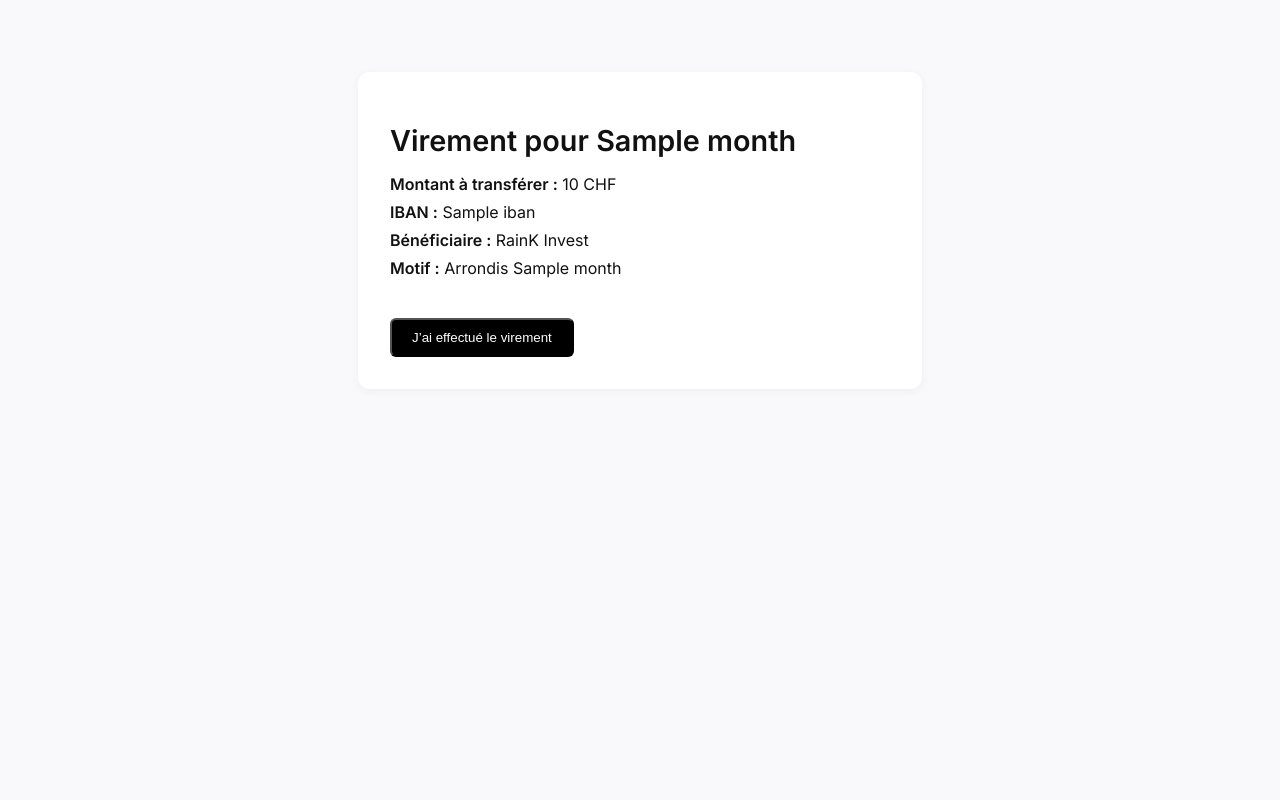
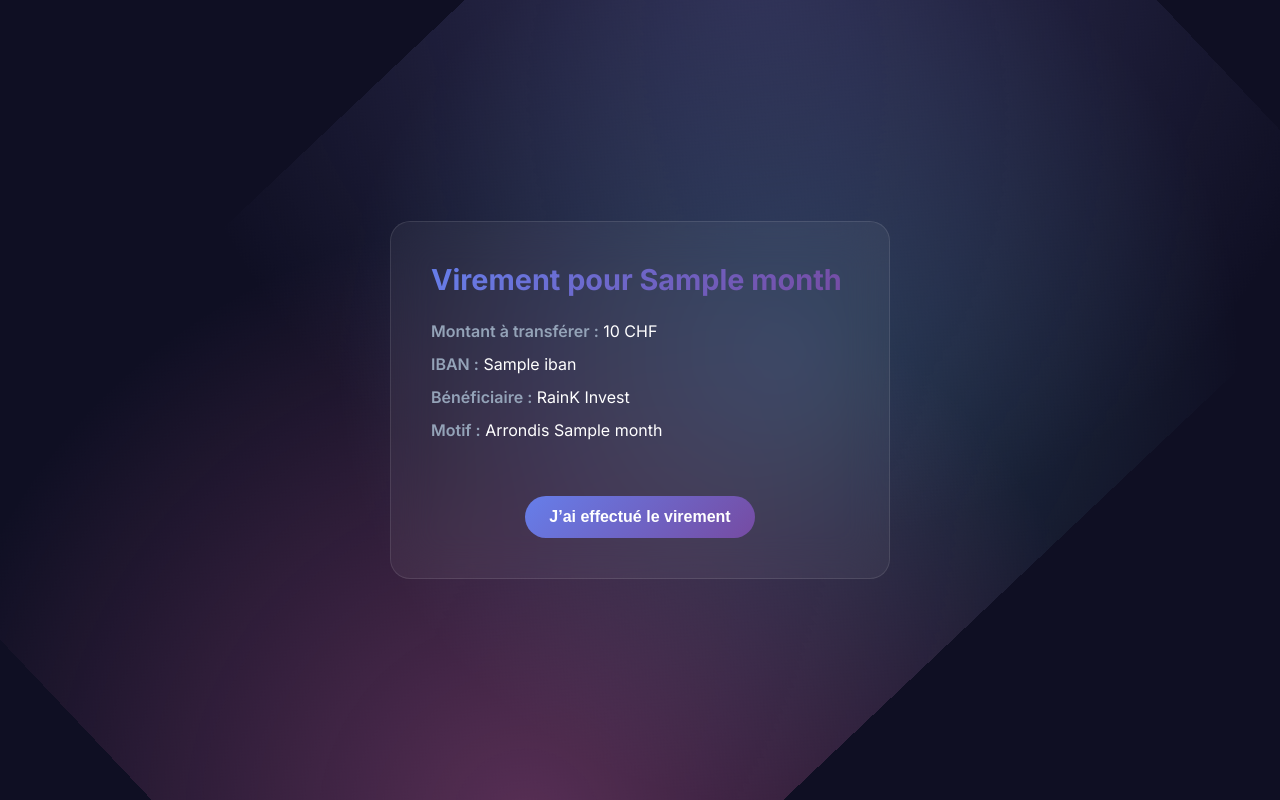
Before and after one commit to PiotrKley259/RainK, a Flask app: template templates/virement.html in a window 1280 px wide. Run offline with Flask 3, Linux system fonts and the light colour scheme; the template is opened without the code that fills it: most values are stand-ins (such as "Sample title", 1, 10 or a date in 2020).

Commit message:
Add files via upload

```diff
--- a/templates/virement.html
+++ b/templates/virement.html
@@ -1,25 +1,141 @@
-<!-- templates/virement.html -->
 <!DOCTYPE html>
 <html lang="fr">
 <head>
   <meta charset="UTF-8" />
-  <title>Virement manuel</title>
-  <link href="https://fonts.googleapis.com/css2?family=Inter:wght@400;600&display=swap" rel="stylesheet" />
+  <meta name="viewport" content="width=device-width, initial-scale=1.0" />
+  <title>Virement manuel – RainK</title>
+  <link href="https://fonts.googleapis.com/css2?family=Inter:wght@400;600;700&display=swap" rel="stylesheet" />
   <style>
-    body { font-family: 'Inter', sans-serif; background: #f9f9fb; color: #111; padding: 2rem; }
-    h1 { font-size: 1.8rem; margin-bottom: 1rem; }
-    .section { background: white; padding: 2rem; border-radius: 12px; box-shadow: 0 2px 10px rgba(0,0,0,0.05); max-width: 500px; margin: 2rem auto; }
-    p { margin: 0.5rem 0; }
-    .btn { display: inline-block; margin-top: 2rem; padding: 10px 20px; background: #000; color: white; text-decoration: none; border-radius: 6px; }
+    :root {
+      --color-bg: #0f0f23;
+      --color-text: #ffffff;
+      --color-muted: #94a3b8;
+      --color-border: rgba(255, 255, 255, 0.1);
+      --color-card: rgba(255, 255, 255, 0.05);
+      --gradient-primary: linear-gradient(135deg, #667eea 0%, #764ba2 100%);
+    }
+
+    * {
+      box-sizing: border-box;
+      margin: 0;
+      padding: 0;
+    }
+
+    body {
+      font-family: 'Inter', sans-serif;
+      background: var(--color-bg);
+      color: var(--color-text);
+      display: flex;
+      justify-content: center;
+      align-items: center;
+      min-height: 100vh;
+      padding: 2rem;
+      position: relative;
+    }
+
+    body::before {
+      content: '';
+      position: fixed;
+      top: 0;
+      left: 0;
+      width: 100%;
+      height: 100%;
+      background:
+        radial-gradient(circle at 20% 80%, rgba(120, 119, 198, 0.3) 0%, transparent 50%),
+        radial-gradient(circle at 80% 20%, rgba(255, 119, 198, 0.3) 0%, transparent 50%),
+        radial-gradient(circle at 40% 40%, rgba(120, 219, 255, 0.2) 0%, transparent 50%);
+      z-index: -1;
+      animation: float 20s ease-in-out infinite;
+    }
+
+    @keyframes float {
+      0%, 100% { transform: translateY(0px) rotate(0deg); }
+      50% { transform: translateY(-20px) rotate(180deg); }
+    }
+
+    .card {
+      background: var(--color-card);
+      backdrop-filter: blur(20px);
+      border: 1px solid var(--color-border);
+      border-radius: 20px;
+      padding: 2.5rem;
+      max-width: 500px;
+      width: 100%;
+      text-align: left;
+    }
+
+    h1 {
+      font-size: 1.8rem;
+      font-weight: 700;
+      margin-bottom: 1.5rem;
+      background: var(--gradient-primary);
+      -webkit-background-clip: text;
+      -webkit-text-fill-color: transparent;
+      background-clip: text;
+    }
+
+    p {
+      margin: 0.8rem 0;
+      font-size: 1rem;
+      color: var(--color-text);
+    }
+
+    p strong {
+      color: var(--color-muted);
+      font-weight: 600;
+    }
+
+    .btn {
+      margin-top: 2rem;
+      display: inline-block;
+      padding: 12px 24px;
+      font-size: 1rem;
+      font-weight: 600;
+      color: #fff;
+      background: var(--gradient-primary);
+      border: none;
+      border-radius: 50px;
+      text-decoration: none;
+      cursor: pointer;
+      transition: all 0.3s ease;
+      position: relative;
+      overflow: hidden;
+    }
+
+    .btn::before {
+      content: '';
+      position: absolute;
+      top: 0;
+      left: -100%;
+      width: 100%;
+      height: 100%;
+      background: linear-gradient(90deg, transparent, rgba(255, 255, 255, 0.2), transparent);
+      transition: left 0.5s ease;
+    }
+
+    .btn:hover::before {
+      left: 100%;
+    }
+
+    .btn:hover {
+      transform: translateY(-2px);
+      box-shadow: 0 8px 25px rgba(99, 102, 241, 0.4);
+    }
+
+    form {
+      margin-top: 1.5rem;
+      text-align: center;
+    }
   </style>
 </head>
 <body>
-  <div class="section">
+  <div class="card">
     <h1>Virement pour {{ month }}</h1>
     <p><strong>Montant à transférer :</strong> {{ amount }} CHF</p>
     <p><strong>IBAN :</strong> {{ iban }}</p>
     <p><strong>Bénéficiaire :</strong> RainK Invest</p>
     <p><strong>Motif :</strong> Arrondis {{ month }}</p>
+
     <form method="POST" action="/transfer">
       <button class="btn" type="submit">J’ai effectué le virement</button>
     </form>
```
